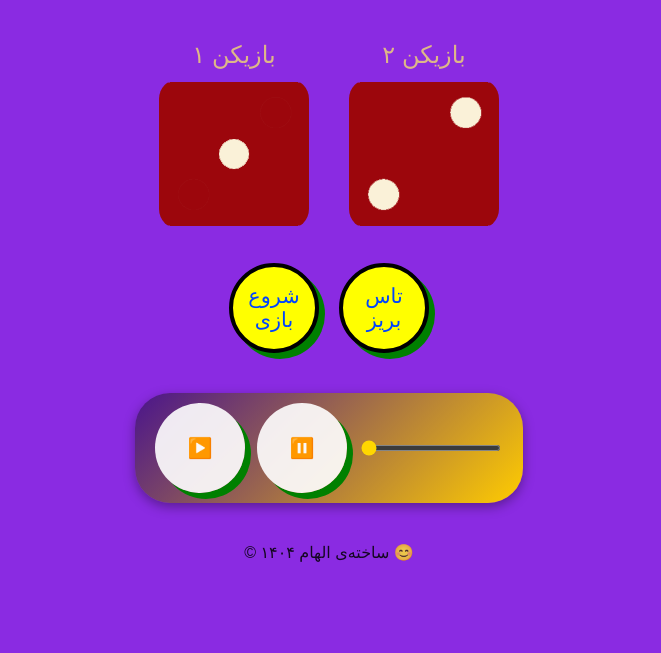
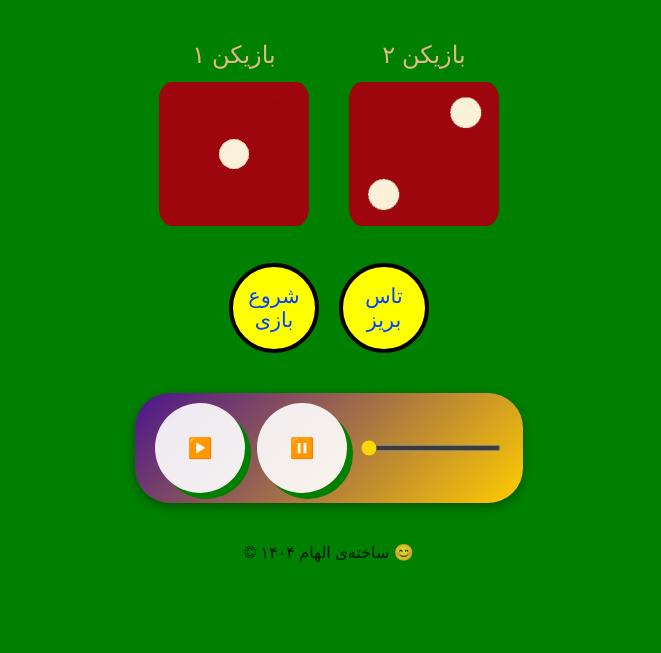
Before and after one commit to persiana1364/full-stack-js-bootcamp, a plain HTML site: page final/index.html in a window 1280 px wide. Shown: the part 147-800 px from the top of the page, without its empty margins (311-972 px from the left). Drawn offline with Linux system fonts and the light colour scheme; some packages are replaced by stand-ins of ours; a script that the page names is missing; a web font is replaced by a local one.

Commit message:
Update body background color to green
Changed background color from blueviolet to green.

```diff
--- a/final/styles.css
+++ b/final/styles.css
@@ -7,7 +7,7 @@
 
 body {
   margin: 0;
-  background-color: blueviolet;
+  background-color: green;
   color: burlywood;
   text-align: center;
 }
```
